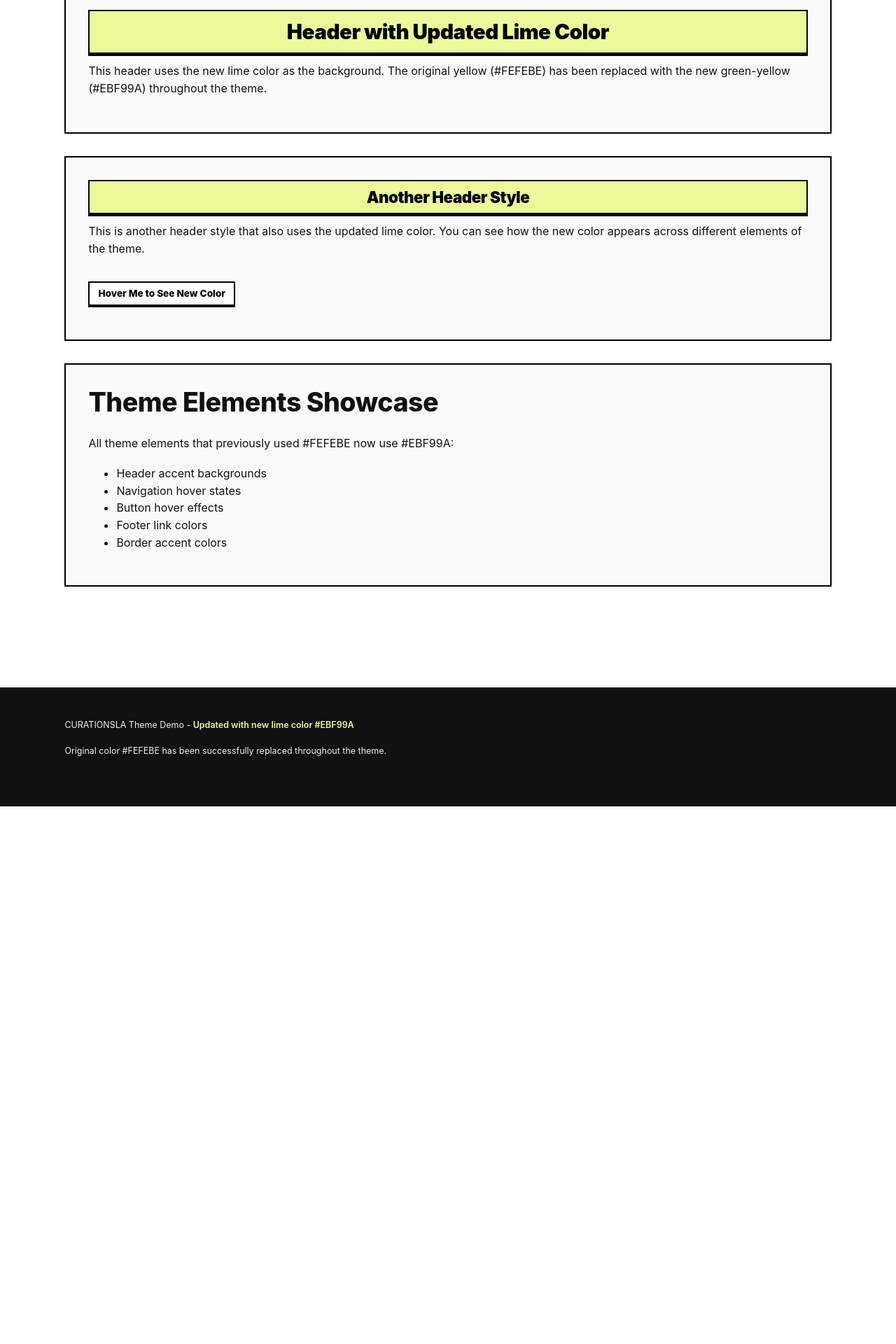
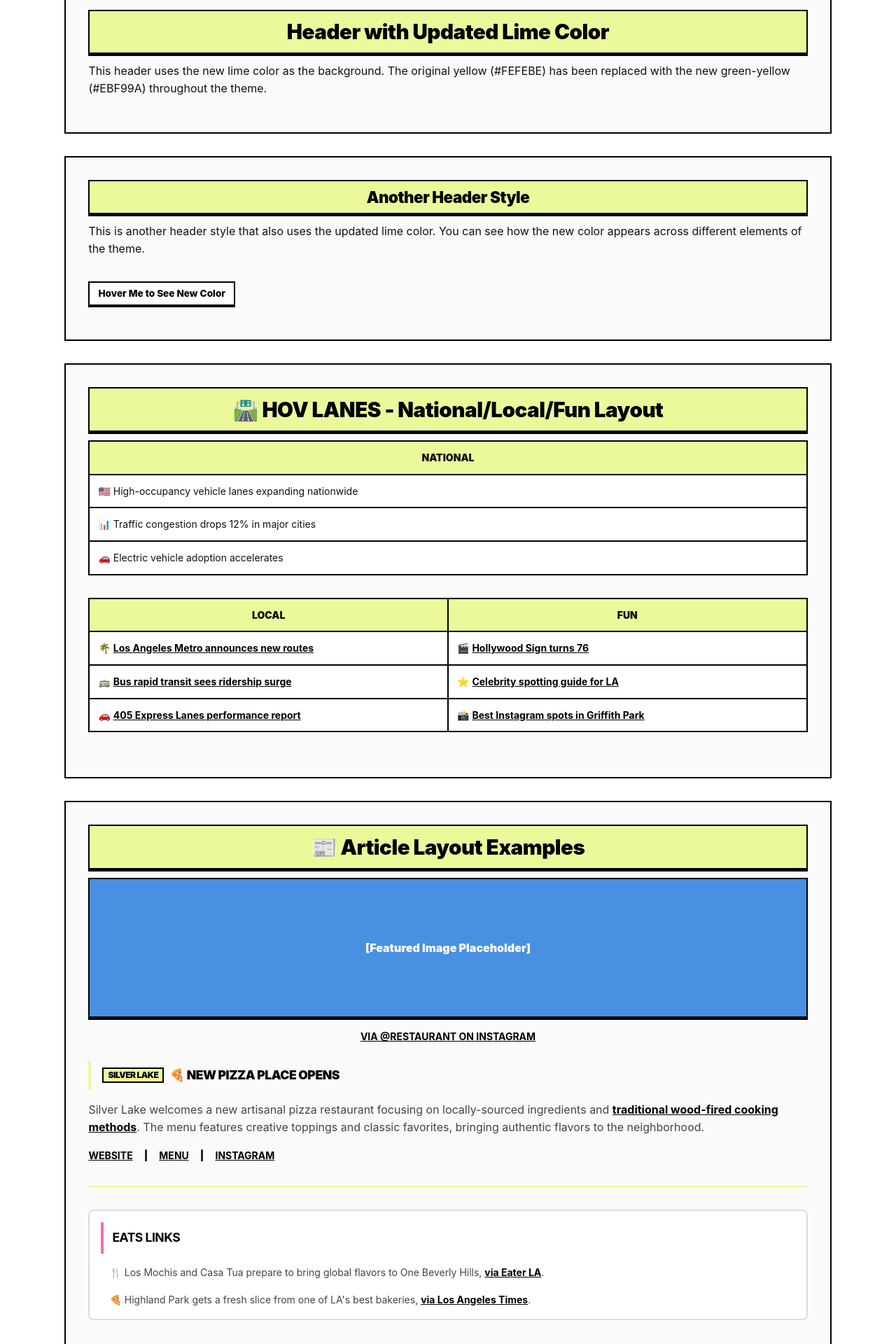
Before and after one commit to CurationsLA/ghost-7, a web app: file bacon/index.html in a window 1280 px wide. Shown: the part 560-2480 px from the top of the page at 70% size. Before the commit the page ends 1712 px from the top, so only its background shows below. Run offline with its HTML, style and script files only (its server is not run), Linux system fonts and the light colour scheme.

Commit message:
Update color scheme to EBF99A and enhance LA styling
Co-authored-by: CurationsLA <219447171+CurationsLA@users.noreply.github.com>

```diff
--- a/assets/css/components.css
+++ b/assets/css/components.css
@@ -37,6 +37,8 @@
 .post-content{max-width:var(--content-inner);margin:0 auto;}
 .post-content blockquote{margin:2rem auto;background:var(--lime);padding:1.2rem 1.35rem;border:3px solid #000;box-shadow:0 4px 0 #000;font-style:italic;max-width:60ch;}
 .post-content a{background:linear-gradient(transparent 60%, var(--lime) 60%);padding:0 2px;}
+.green-highlight-link{background:linear-gradient(transparent 60%, var(--lime) 60%);padding:0 2px;color:#000;text-decoration:none;font-weight:600;}
+.green-highlight-link:hover{background:var(--lime);text-decoration:underline;}
 
 .vf-search-overlay{position:fixed;inset:0;background:rgba(0,0,0,.78);z-index:1200;display:flex;justify-content:center;align-items:flex-start;padding:6vh 1rem;overflow-y:auto;}
 .vf-search-panel{background:#fff;border:3px solid #000;box-shadow:0 6px 0 #000;max-width:820px;width:100%;padding:1.5rem 1.7rem 2rem;position:relative;}
--- a/bacon/index.html
+++ b/bacon/index.html
@@ -266,7 +266,7 @@
   <header class="site-header">
     <div class="container flex header-inner">
       <a class="logo" href="/">
-        <span class="logo-main">CURATIONS</span><span class="logo-accent">LA</span>
+        <span class="logo-main">CURATIONS</span><span style="background: var(--lime); color: var(--black); padding: 3px 8px 4px; border: 2.5px solid var(--black); border-radius: 2px; box-shadow: 0 2px 0 #000; font-size: 0.75rem; position: relative; top: -0.85rem; transform: scale(0.75);">LA</span>
       </a>
       <nav class="main-nav">
         <ul class="nav-list">
@@ -316,6 +316,104 @@
         <a href="#" class="site-icon-btn">Hover Me to See New Color</a>
       </div>
 
+      <!-- HOV Lanes Table -->
+      <div class="demo-section">
+        <h3>🛣️ HOV LANES - National/Local/Fun Layout</h3>
+        <table style="width: 100%; border-collapse: collapse; margin-bottom: 2rem; font-size: 0.875rem;">
+            <thead>
+                <tr>
+                    <th style="background: var(--lime); border: 2px solid #000; padding: 0.75rem; text-align: center; font-weight: 900; text-transform: uppercase;">NATIONAL</th>
+                </tr>
+            </thead>
+            <tbody>
+                <tr><td style="border: 2px solid #000; border-top: 0; padding: 0.75rem; background: #fff;">🇺🇸 High-occupancy vehicle lanes expanding nationwide</td></tr>
+                <tr><td style="border: 2px solid #000; border-top: 0; padding: 0.75rem; background: #fff;">📊 Traffic congestion drops 12% in major cities</td></tr>
+                <tr><td style="border: 2px solid #000; border-top: 0; padding: 0.75rem; background: #fff;">🚗 Electric vehicle adoption accelerates</td></tr>
+            </tbody>
+        </table>
+
+        <!-- Local/Fun Links Table -->
+        <table style="width: 100%; border-collapse: collapse; margin-bottom: 2rem; font-size: 0.875rem;">
+            <thead>
+                <tr>
+                    <th style="background: var(--lime); border: 2px solid #000; padding: 0.75rem; text-align: center; font-weight: 900; text-transform: uppercase; width: 50%;">LOCAL</th>
+                    <th style="background: var(--lime); border: 2px solid #000; border-left: 0; padding: 0.75rem; text-align: center; font-weight: 900; text-transform: uppercase; width: 50%;">FUN</th>
+                </tr>
+            </thead>
+            <tbody>
+                <tr>
+                    <td style="border: 2px solid #000; border-top: 0; padding: 0.75rem; background: #fff;">🌴 <a href="#" style="color: #000; font-weight: bold; text-decoration: underline;">Los Angeles Metro announces new routes</a></td>
+                    <td style="border: 2px solid #000; border-top: 0; border-left: 0; padding: 0.75rem; background: #fff;">🎬 <a href="#" style="color: #000; font-weight: bold; text-decoration: underline;">Hollywood Sign turns 76</a></td>
+                </tr>
+                <tr>
+                    <td style="border: 2px solid #000; border-top: 0; padding: 0.75rem; background: #fff;">🚌 <a href="#" style="color: #000; font-weight: bold; text-decoration: underline;">Bus rapid transit sees ridership surge</a></td>
+                    <td style="border: 2px solid #000; border-top: 0; border-left: 0; padding: 0.75rem; background: #fff;">⭐ <a href="#" style="color: #000; font-weight: bold; text-decoration: underline;">Celebrity spotting guide for LA</a></td>
+                </tr>
+                <tr>
+                    <td style="border: 2px solid #000; border-top: 0; padding: 0.75rem; background: #fff;">🚗 <a href="#" style="color: #000; font-weight: bold; text-decoration: underline;">405 Express Lanes performance report</a></td>
+                    <td style="border: 2px solid #000; border-top: 0; border-left: 0; padding: 0.75rem; background: #fff;">📸 <a href="#" style="color: #000; font-weight: bold; text-decoration: underline;">Best Instagram spots in Griffith Park</a></td>
+                </tr>
+            </tbody>
+        </table>
+      </div>
+
+      <!-- Article Layout Examples -->
+      <div class="demo-section">
+        <h3>📰 Article Layout Examples</h3>
+
+        <!-- Restaurant Feature -->
+        <article style="margin-bottom: 2rem;">
+            <div style="margin-bottom: 1.5rem;">
+                <div style="width: 100%; height: 200px; background: #4A90E2; border: 2px solid #000; box-shadow: 0 3px 0 #000; display: flex; align-items: center; justify-content: center; color: white; font-weight: 900; margin-bottom: 1rem;">
+                    [Featured Image Placeholder]
+                </div>
+                <p style="text-align: center; font-size: 0.875rem; color: var(--text-soft); font-weight: 500;">
+                    <a href="#" style="color: #000; font-weight: bold; text-decoration: underline;">VIA @RESTAURANT ON INSTAGRAM</a>
+                </p>
+            </div>
+
+            <h4 style="font-size: 1.1rem; margin-bottom: 1rem; display: flex; align-items: center; gap: 0.5rem; border-left: 4px solid var(--lime); padding-left: 1rem; background: none; border-top: none; border-right: none; border-bottom: none; box-shadow: none; text-align: left;">
+                <span style="background: var(--lime); color: #000; padding: 2px 6px; border: 2px solid #000; font-weight: 900; font-size: 0.75rem;">SILVER LAKE</span>
+                🍕 NEW PIZZA PLACE OPENS
+            </h4>
+
+            <p style="color: var(--text-soft); line-height: 1.6; margin-bottom: 1rem;">
+                Silver Lake welcomes a new artisanal pizza restaurant focusing on locally-sourced ingredients and
+                <a href="#" style="color: #000; font-weight: bold; text-decoration: underline;">traditional wood-fired cooking methods</a>.
+                The menu features creative toppings and classic favorites, bringing authentic flavors to the neighborhood.
+            </p>
+
+            <ul style="display: flex; gap: 1rem; list-style: none; padding: 0; font-size: 0.875rem; font-weight: 600;">
+                <li><a href="#" style="color: #000; font-weight: bold; text-decoration: underline;">WEBSITE</a></li>
+                <li style="font-weight: 900;">|</li>
+                <li><a href="#" style="color: #000; font-weight: bold; text-decoration: underline;">MENU</a></li>
+                <li style="font-weight: 900;">|</li>
+                <li><a href="#" style="color: #000; font-weight: bold; text-decoration: underline;">INSTAGRAM</a></li>
+            </ul>
+        </article>
+
+        <hr style="border: none; height: 2px; background: var(--lime); margin: 2rem 0;">
+
+        <!-- Links Section -->
+        <div style="background: white; border: 2px solid #ddd; border-radius: 8px; padding: 1rem; margin-bottom: 1.5rem;">
+            <h3 style="font-weight: bold; font-size: 1.1rem; margin-bottom: 1rem; border-left: 4px solid #FF69B4; padding-left: 0.75rem; background: none; border-top: none; border-right: none; border-bottom: none; box-shadow: none; text-align: left;">EATS LINKS</h3>
+            <div style="display: flex; flex-direction: column; gap: 1rem;">
+                <div style="padding-left: 0.75rem;">
+                    <p style="color: var(--text-soft); line-height: 1.6; font-size: 0.875rem; margin: 0;">
+                        🍴 Los Mochis and Casa Tua prepare to bring global flavors to One Beverly Hills,
+                        <a href="#" style="color: #000; font-weight: bold; text-decoration: underline;"><strong>via Eater LA</strong></a>.
+                    </p>
+                </div>
+                <div style="padding-left: 0.75rem;">
+                    <p style="color: var(--text-soft); line-height: 1.6; font-size: 0.875rem; margin: 0;">
+                        🍕 Highland Park gets a fresh slice from one of LA's best bakeries,
+                        <a href="#" style="color: #000; font-weight: bold; text-decoration: underline;"><strong>via Los Angeles Times</strong></a>.
+                    </p>
+                </div>
+            </div>
+        </div>
+      </div>
+
       <div class="demo-section">
         <h2>Theme Elements Showcase</h2>
         <p>All theme elements that previously used #FEFEBE now use #EBF99A:</p>
--- a/default.hbs
+++ b/default.hbs
@@ -91,7 +91,7 @@
   <header class="site-header" role="banner">
     <div class="container flex header-inner">
       <a class="logo" href="{{@site.url}}">
-        <span class="logo-main">CURATIONS</span><span class="logo-accent">LA</span>
+        <span class="logo-main">CURATIONS</span><span style="background: var(--lime); color: var(--black); padding: 3px 8px 4px; border: 2.5px solid var(--black); border-radius: 2px; box-shadow: 0 2px 0 #000; font-size: 0.75rem; position: relative; top: -0.85rem; transform: scale(0.75);">LA</span>
       </a>
       <button class="mobile-menu-toggle" aria-controls="main-nav" aria-expanded="false" onclick="toggleMobileMenu()">☰</button>
       <nav id="main-nav" class="main-nav" aria-label="Primary">
```
Also changed, not shown: assets/css/tokens.css (+4 -3 lines), partials/curations-addons/hov-lanes-card.hbs (+31 -13 lines).
